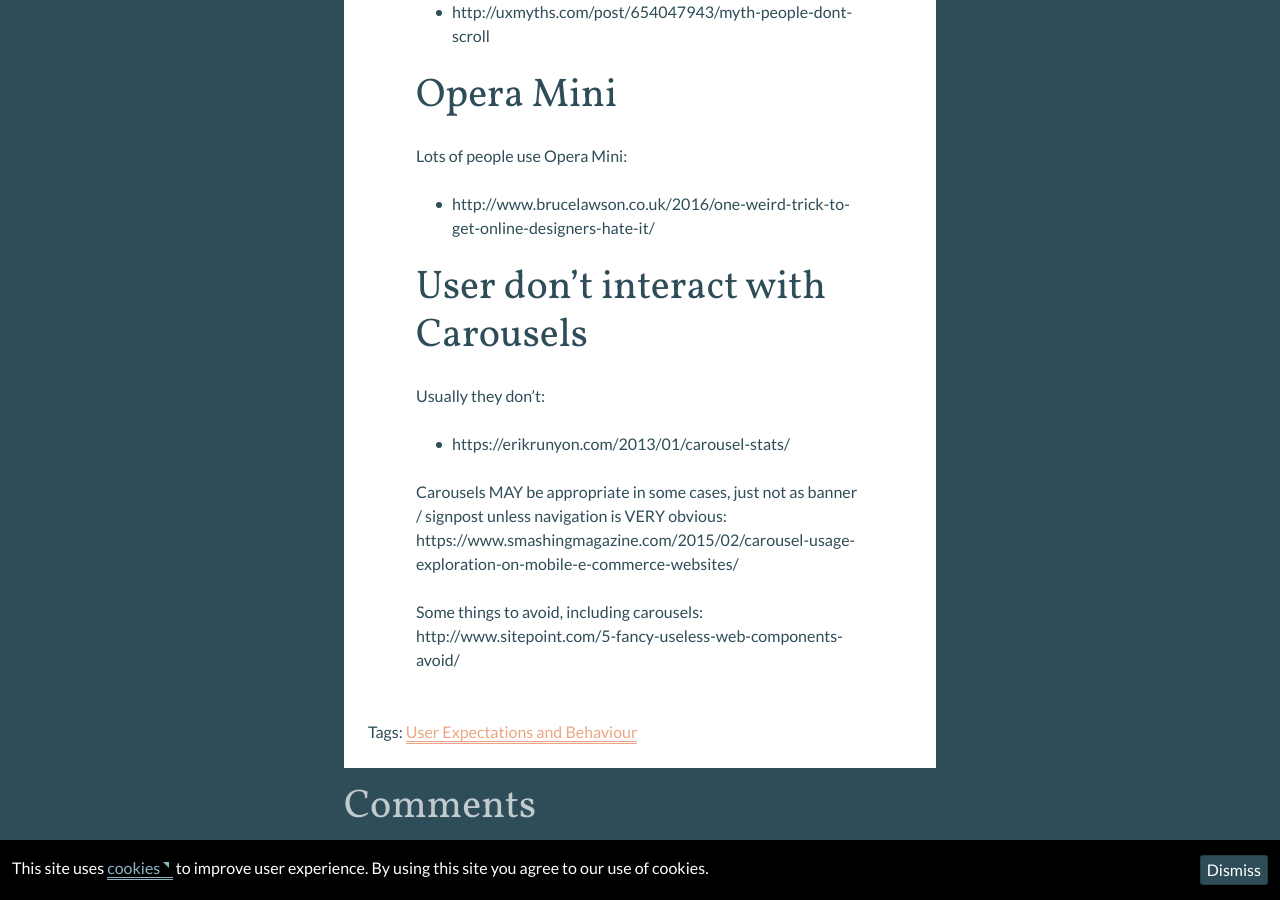
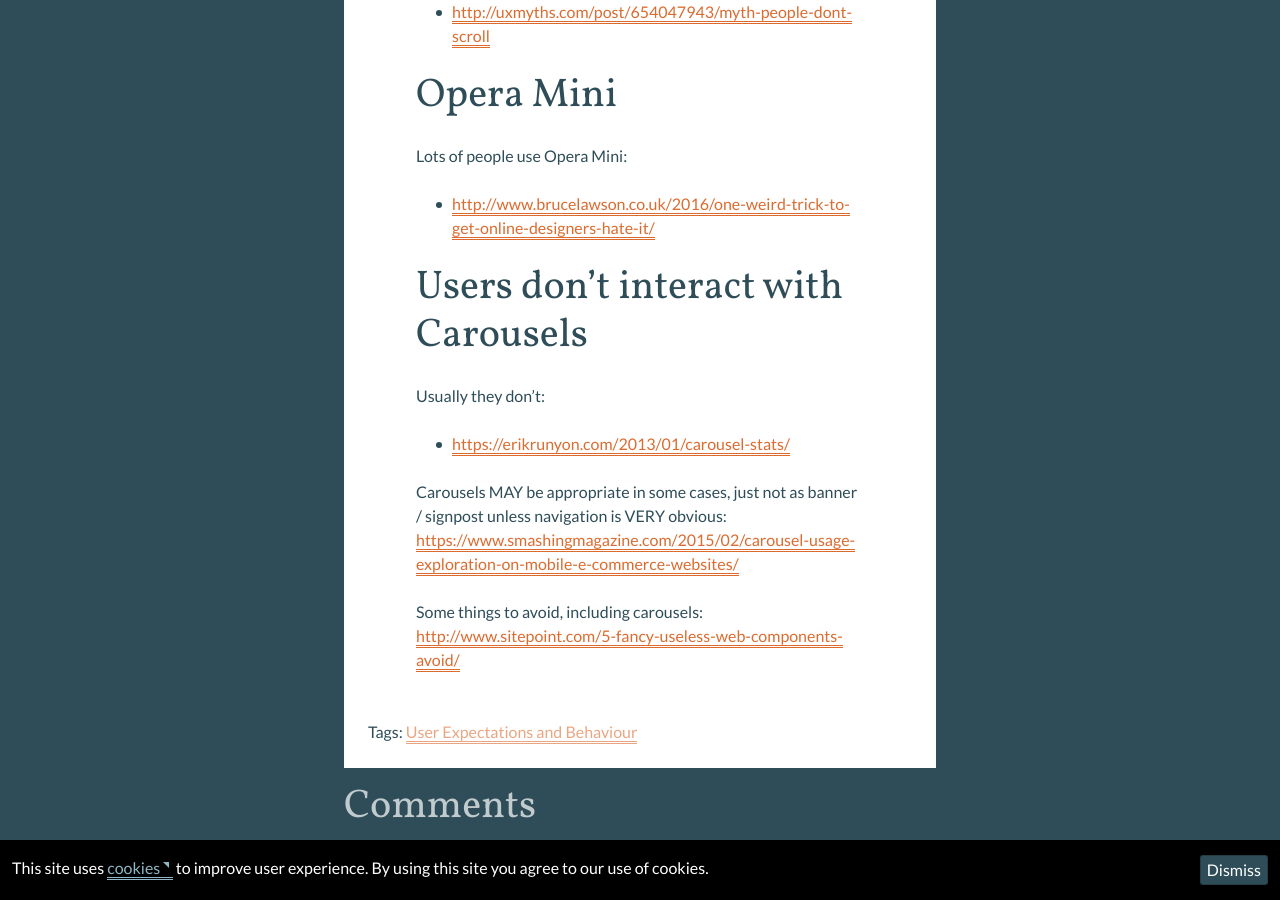
Before and after one commit to andykirk/andykirk.github.io, a Jekyll site: the page built from knowledge-base/_posts/2017-07-11-user-expectations-and-behaviour.md, in a window 1280 px wide and 900 px high, scrolled down 766 px. Built offline with Jekyll 4.4.1, drawn with Linux system fonts in a browser that asks for light colours; comment, search, counter and statistics services are not loaded.

Commit message:
Update 2017-07-11-user-expectations-and-behaviour.md

```diff
--- a/knowledge-base/_posts/2017-07-11-user-expectations-and-behaviour.md
+++ b/knowledge-base/_posts/2017-07-11-user-expectations-and-behaviour.md
@@ -19,25 +19,25 @@
 Users do scroll / There is no fold
 ----------------------------------
 
-* http://abovethefold.fyi
-* http://uxmyths.com/post/654047943/myth-people-dont-scroll
+* <http://abovethefold.fyi>
+* <http://uxmyths.com/post/654047943/myth-people-dont-scroll>
 
 
 Opera Mini
 ----------
 
 Lots of people use Opera Mini:
-* http://www.brucelawson.co.uk/2016/one-weird-trick-to-get-online-designers-hate-it/
+* <http://www.brucelawson.co.uk/2016/one-weird-trick-to-get-online-designers-hate-it/>
 
 
-User don't interact with Carousels
-----------------------------------
+Users don't interact with Carousels
+-----------------------------------
 
 Usually they don't:
-* https://erikrunyon.com/2013/01/carousel-stats/
+* <https://erikrunyon.com/2013/01/carousel-stats/>
 
 Carousels MAY be appropriate in some cases, just not as banner / signpost unless navigation is VERY obvious:
-https://www.smashingmagazine.com/2015/02/carousel-usage-exploration-on-mobile-e-commerce-websites/
+<https://www.smashingmagazine.com/2015/02/carousel-usage-exploration-on-mobile-e-commerce-websites/>
 
 Some things to avoid, including carousels:
-http://www.sitepoint.com/5-fancy-useless-web-components-avoid/
+<http://www.sitepoint.com/5-fancy-useless-web-components-avoid/>
```
